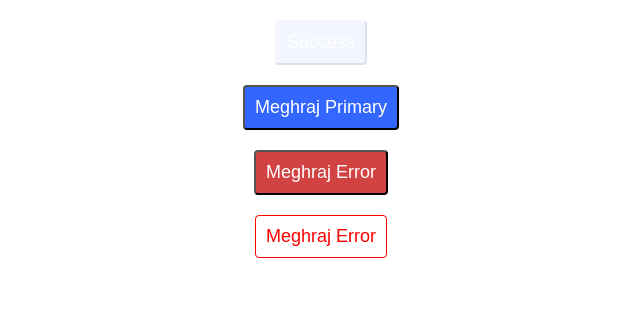
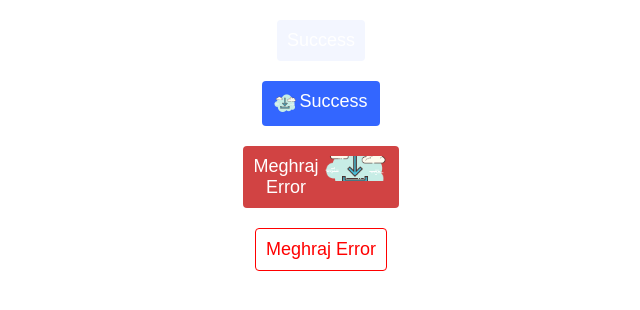
Before and after one commit to handsome-me/DashinglyUI, a React (Create React App) app: page / in a window 1280 px wide. Shown: the top 310 px of the page, without its empty margins (319-959 px from the left). Built offline with nearby package versions, Linux system fonts and the light colour scheme.

Commit message:
image support -testing-how to add

```diff
--- a/src/App.tsx
+++ b/src/App.tsx
@@ -2,21 +2,23 @@ import React from 'react';
 import logo from './logo.svg';
 import './App.css';
 import Button from './Button/Button';
+import  icon from './downloadicon.png';
 function App() {
+  console.log("icon",icon);
   return (
     <div className="App">
       <br></br>
-      <Button variant='success' size="Large" disabled={true}>
+      <Button variant='success'   size="Large" disabled={true}>
         Success
       </Button>
       <br></br>
       <br></br>
-      <Button variant='primary' size="Large">
-        Meghraj Primary
+      <Button icon={icon} iconOnLeft={true} variant='primary' size="Large">
+        Success
       </Button>
       <br></br>
       <br></br>
-      <Button variant='error' size="Large">
+      <Button variant='error' icon={icon} iconOnRight={true} size="Large">
         Meghraj Error
       </Button>
       <br></br>
--- a/src/Button/Button.tsx
+++ b/src/Button/Button.tsx
@@ -28,6 +28,9 @@ const Theme:any={
    color:"white"
 
 }
+
+//try this color -its good
+//color:rgb(108, 99, 255);
 
 /**
  * Props type
@@ -64,6 +67,8 @@ const Theme:any={
  * }
  */
 
+/**We need to change the color combination - chek succcess color of salesforce component library */
+
  enum sizes{
      Large="Large",
      Small="Small",
@@ -78,10 +83,10 @@ const Theme:any={
       },
       "Small":{
 
-    },
-    "XLarge":{
+      },
+     "XLarge":{
 
-    },
+     },
     }
     return sizesObj[size];
 
@@ -104,7 +109,7 @@ const styledButton=(size:sizes,variant:any,disabled:boolean,border?:string,textC
         ...getButtonSize(size),
        display:'inline-flex',
        padding:"10px",
-       border:border,
+       border:border || "none",
        color:textColor,
        borderRadius:getBorderRadius(size),
        transition:'box-shadow 70ms ease-in-out;',
@@ -123,8 +128,6 @@ const styledButton=(size:sizes,variant:any,disabled:boolean,border?:string,textC
       "&:focus":{
         boxShadow:'0 0 0 2px #d6e0ff'
       },
-
-
       ":disabled":{
         filter: "opacity(30%)",
         cursor: "not-allowed",
@@ -172,15 +175,28 @@ interface props{
     variant:string,
     disabled?:boolean,
     border?:string,
-    textColor?:string
+    textColor?:string,
+    icon?:any,
+    iconOnLeft?:boolean,
+    iconOnRight?:boolean
+}
+
+const imageStyle:React.CSSProperties={
+     objectFit: "cover",
+width: "100%",
+height: "25px"
 }
 const Button = (props:props) => {
 
-   const { disabled=false,border,textColor}=props;
-   console.log("dis",disabled)
+   const { disabled=false,border,textColor,iconOnLeft=true,iconOnRight,icon}=props;
+
     return (
         <button disabled={disabled} className={styledButton(props.size,props.variant,disabled,border,textColor)}>
-            {props.children}
+            {
+             icon?iconOnRight?(<>{props.children}<div />{<img style={imageStyle} src={icon}/>}</>):(<>{<img style={imageStyle} src={icon}/>}<div style={{marginLeft:'2px',marginRight:'2px'}} className="wrapper">{props.children }</div></>):(props.children)
+            }
+
+
         </button>
     );
 };
```
Also changed, not shown: src/downloadicon.png (added).
